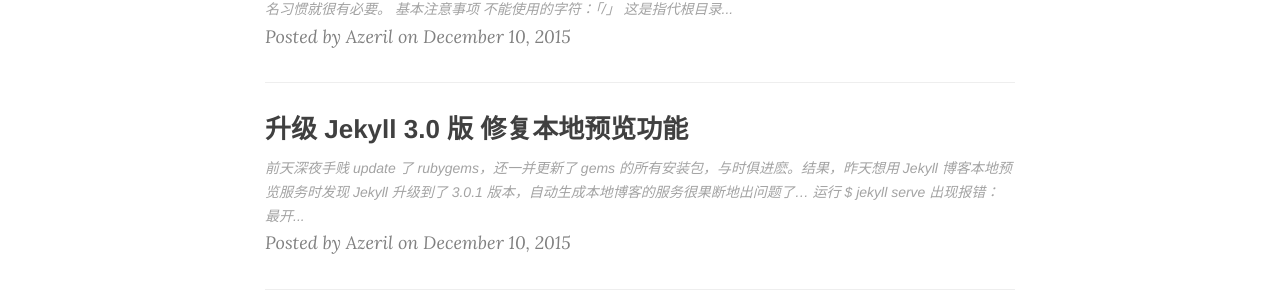
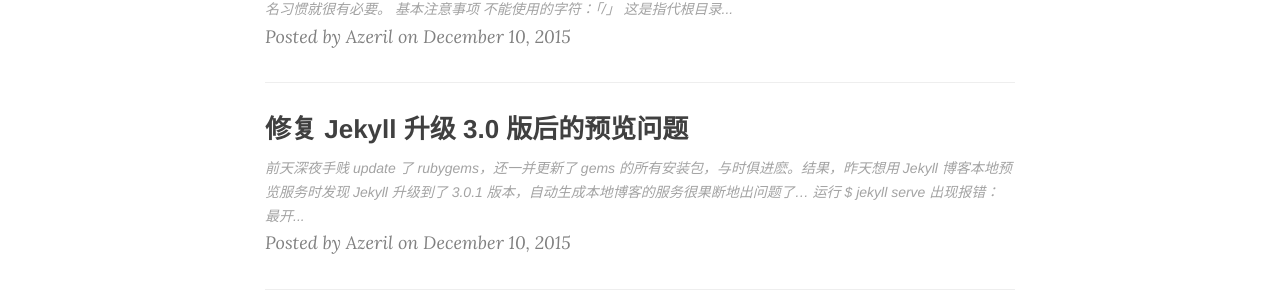
Before and after one commit to Azeril/Microdust, a Jekyll site: the page built from index.html, in a window 1280 px wide. Shown: the part 571-876 px from the top of the page. Built offline with Jekyll 4.4.1, drawn with Linux system fonts in a browser that asks for light colours; nearby versions of some CDN libraries; the list of posts is cut into pages by our own code.

Commit message:
fix the errors of title of Jekyll blog

```diff
--- a/_posts/2015-12-10-Repair-Jekyll-Serve-Problems.md
+++ b/_posts/2015-12-10-Repair-Jekyll-Serve-Problems.md
@@ -1,6 +1,6 @@
 ---
 layout: post
-title: 升级 Jekyll 3.0 版 修复本地预览功能
+title: 修复 Jekyll 升级 3.0 版后的预览问题
 categories: [blog ]
 tags: [Tech, ]
 description: 一次手贱更新版本带来的后续问题及解决...
```
